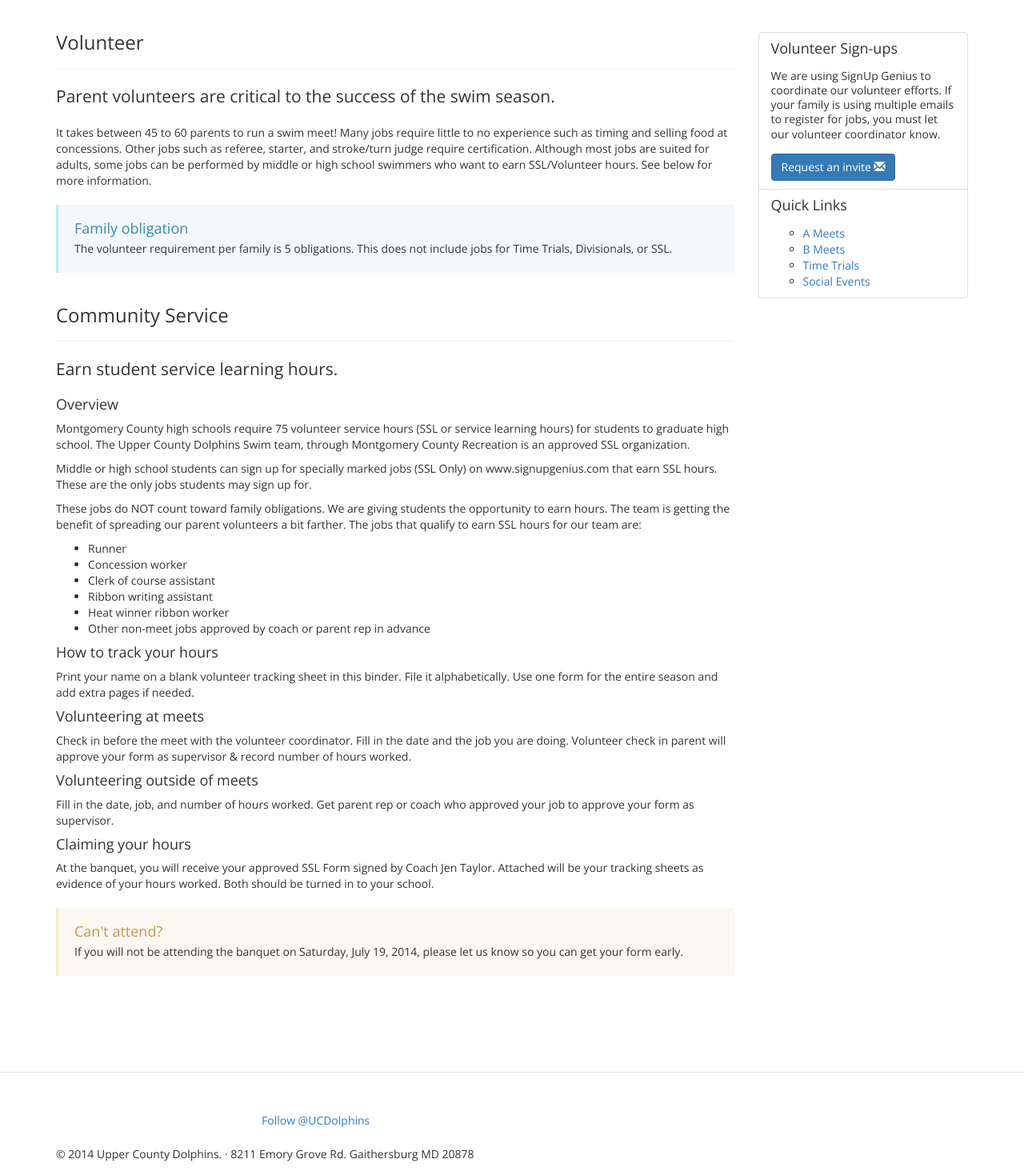
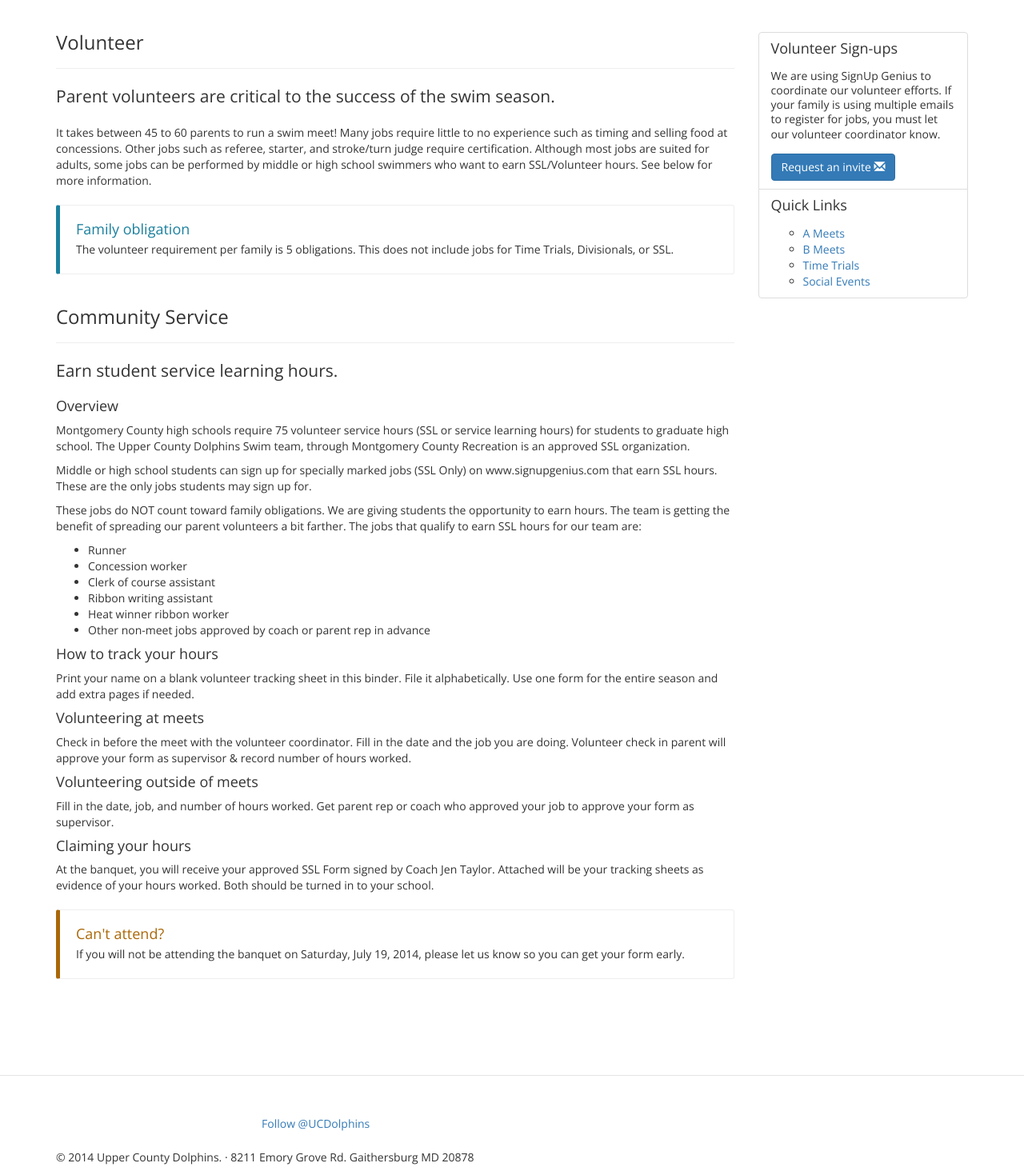
Before and after one commit to uppercounty/uppercounty, a Django app: page /web/volunteer/ in a window 1280 px wide. Shown: the part 51-1515 px from the top of the page at 80% size. Run offline with Django 3.2, Linux system fonts and the light colour scheme; some libraries are stand-ins or nearby versions; grey boxes are pictures that could not be loaded.

Commit message:
Update look-and-feel of callouts

```diff
--- a/web/static/css/uppercounty-theme.css
+++ b/web/static/css/uppercounty-theme.css
@@ -397,7 +397,9 @@ abbr {
 
 /* Common styles for all types */
 .bs-callout {
-  border-left: 3px solid #eee;
+  border: 1px solid #eee;
+  border-left-width: 5px;
+  border-radius: 3px;
   margin: 20px 0;
   padding: 20px;
 }
@@ -409,27 +411,29 @@ abbr {
   margin-bottom: 0;
 }
 
+/* Tighten space between multiple callouts */
+.bs-callout + .bs-callout {
+  margin-top: -5px;
+}
+
 /* Variations */
 .bs-callout-danger {
-  background-color: #fdf7f7;
-  border-color: #eed3d7;
+  border-left-color: #ce4844;
 }
 .bs-callout-danger h4 {
-  color: #b94a48;
+  color: #ce4844;
 }
 .bs-callout-warning {
-  background-color: #faf8f0;
-  border-color: #faebcc;
+  border-left-color: #aa6708;
 }
 .bs-callout-warning h4 {
-  color: #c09853;
+  color: #aa6708;
 }
 .bs-callout-info {
-  background-color: #f4f8fa;
-  border-color: #bce8f1;
+  border-left-color: #1b809e;
 }
 .bs-callout-info h4 {
-  color: #3a87ad;
+  color: #1b809e;
 }
 
 /*
--- a/web/templates/web/team.html
+++ b/web/templates/web/team.html
@@ -169,7 +169,7 @@
         </table>
         <div class="bs-callout bs-callout-info">
           <h4>Stay up to date</h4>
-          <p>Subscribe to the <a href="//www.google.com/calendar/embed?src=l1sbfdasf9s3jnmd87mndhhltg%40group.calendar.google.com">Google calendar</a> for event details.
+          <p>Subscribe to the <a class="alert-link" href="//www.google.com/calendar/embed?src=l1sbfdasf9s3jnmd87mndhhltg%40group.calendar.google.com">Google calendar</a> for event details.
         </div>
       </div><!-- /.uc-team-info-section -->
     </div><!-- /.col-md-9 -->
```
